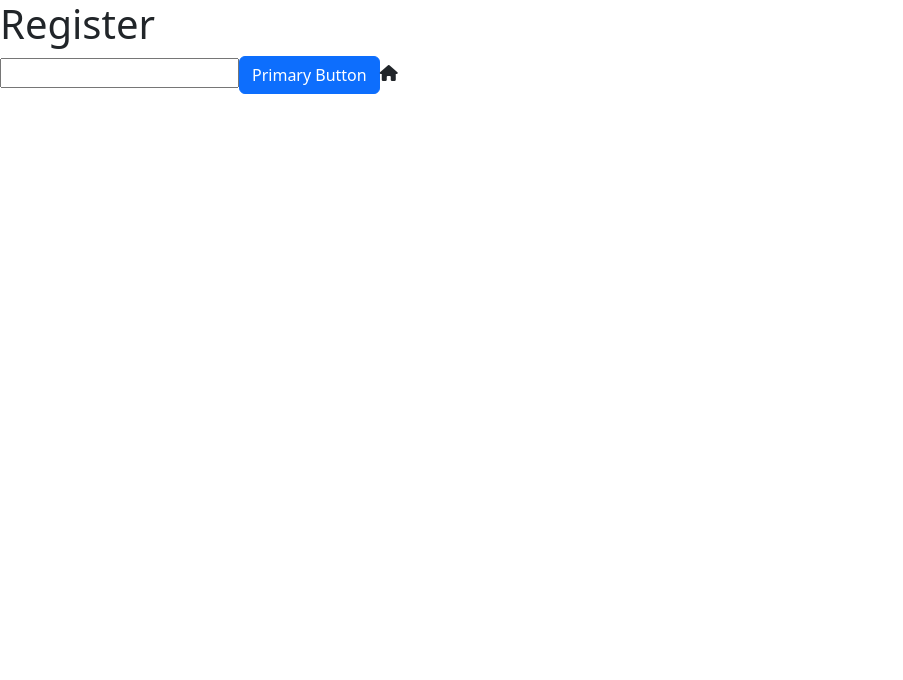
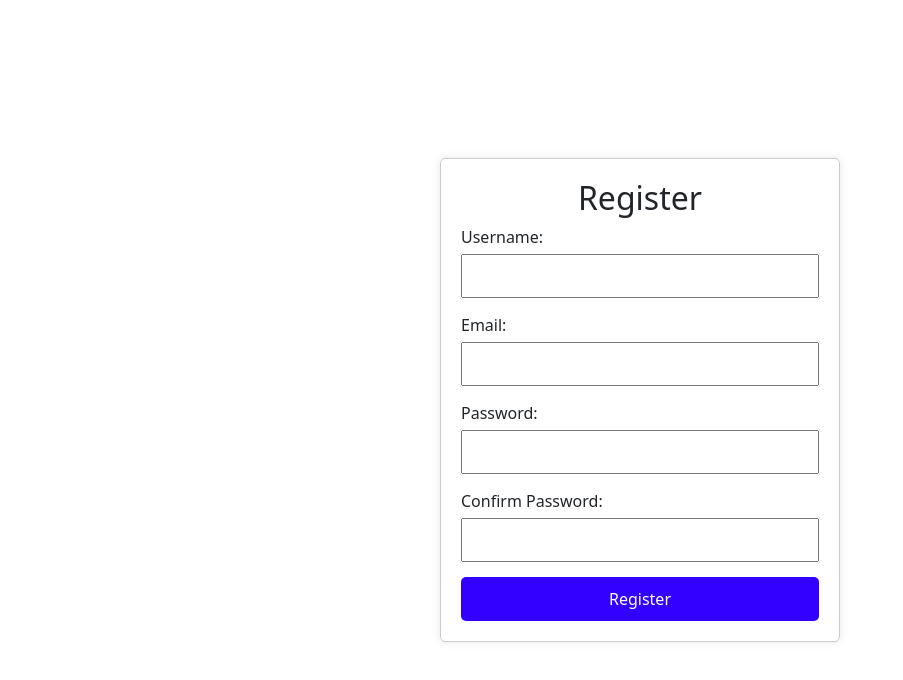
Before and after one commit to 10Pree/d-dashboard, a Vue app in the folder d-dashboard/: page / in a window 1280 px wide. Shown: the top 680 px of the page, without its empty margins (0-903 px from the left). Built offline with nearby package versions, Linux system fonts and the light colour scheme.

Commit message:
add-register
add

```diff
--- a/d-dashboard/src/components/Register/register.vue
+++ b/d-dashboard/src/components/Register/register.vue
@@ -1,18 +1,90 @@
 <template>
-    <div>
-      <h1>Register</h1>
-      <div>
-          <input type="text" name="" id="">
-          <button class="btn btn-primary">Primary Button</button>
-          <i class="fas fa-home"></i>
-      </div>
+  <div class="register-container">
+    <div class="register">
+      <h2 class="text-center">Register</h2>
+      <form @submit.prevent="handleSubmit">
+        <div class="form-group">
+          <label for="username">Username:</label>
+          <input type="text" id="username" v-model="username" required />
+        </div>
+        <div class="form-group">
+          <label for="email">Email:</label>
+          <input type="email" id="email" v-model="email" required />
+        </div>
+        <div class="form-group">
+          <label for="password">Password:</label>
+          <input type="password" id="password" v-model="password" required />
+        </div>
+        <div class="form-group">
+          <label for="confirmPassword">Confirm Password:</label>
+          <input type="password" id="confirmPassword" v-model="confirmPassword" required />
+        </div>
+        <button class="btn btn-primary">Register</button>
+      </form>
     </div>
-  </template>
+  </div>
+</template>
 
-  <script>
+<script>
+export default {
+  data() {
+    return {
+      username: '',
+      email: '',
+      password: '',
+      confirmPassword: ''
+    };
+  },
+  methods: {
+    handleSubmit() {
+      if (this.password !== this.confirmPassword) {
+        alert("Passwords do not match!");
+        return;
+      }
+      // Handle registration logic here
+      alert(`Registered with Username: ${this.username}, Email: ${this.email}`);
+    }
+  }
+};
+</script>
 
-  </script>
-
-  <style>
-
-  </style>
+<style scoped>
+.register-container {
+  display: flex;
+  justify-content: center;
+  align-items: center;
+  height: 100vh;
+}
+.register {
+  max-width: 400px;
+  width: 100%;
+  padding: 20px;
+  border: 1px solid #ccc;
+  border-radius: 5px;
+  box-shadow: 0 0 10px rgba(0, 0, 0, 0.1);
+}
+.form-group {
+  margin-bottom: 15px;
+}
+label {
+  display: block;
+  margin-bottom: 5px;
+}
+input {
+  width: 100%;
+  padding: 8px;
+  box-sizing: border-box;
+}
+button {
+  width: 100%;
+  padding: 10px;
+  background-color: #3300FF	;
+  color: white;
+  border: none;
+  border-radius: 5px;
+  cursor: pointer;
+}
+button:hover {
+  background-color: #3300FF	;
+}
+</style>
```
